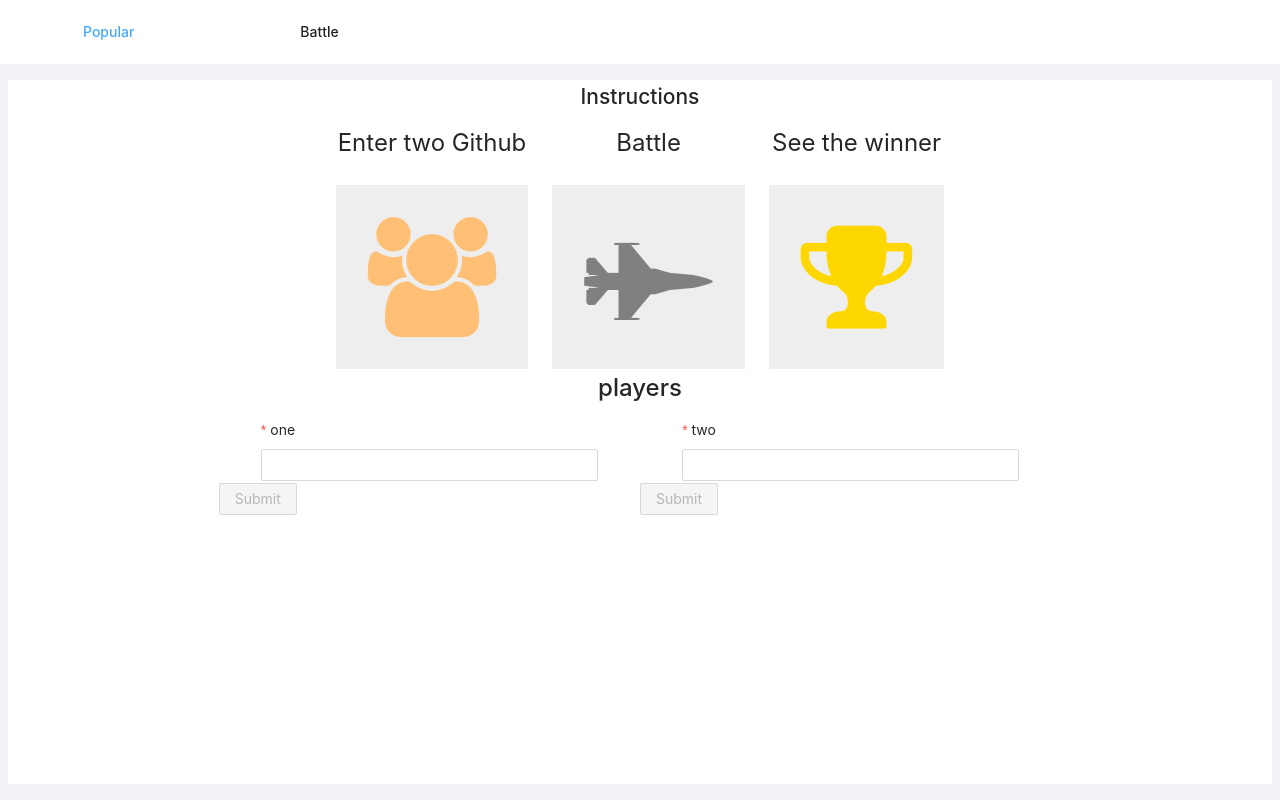
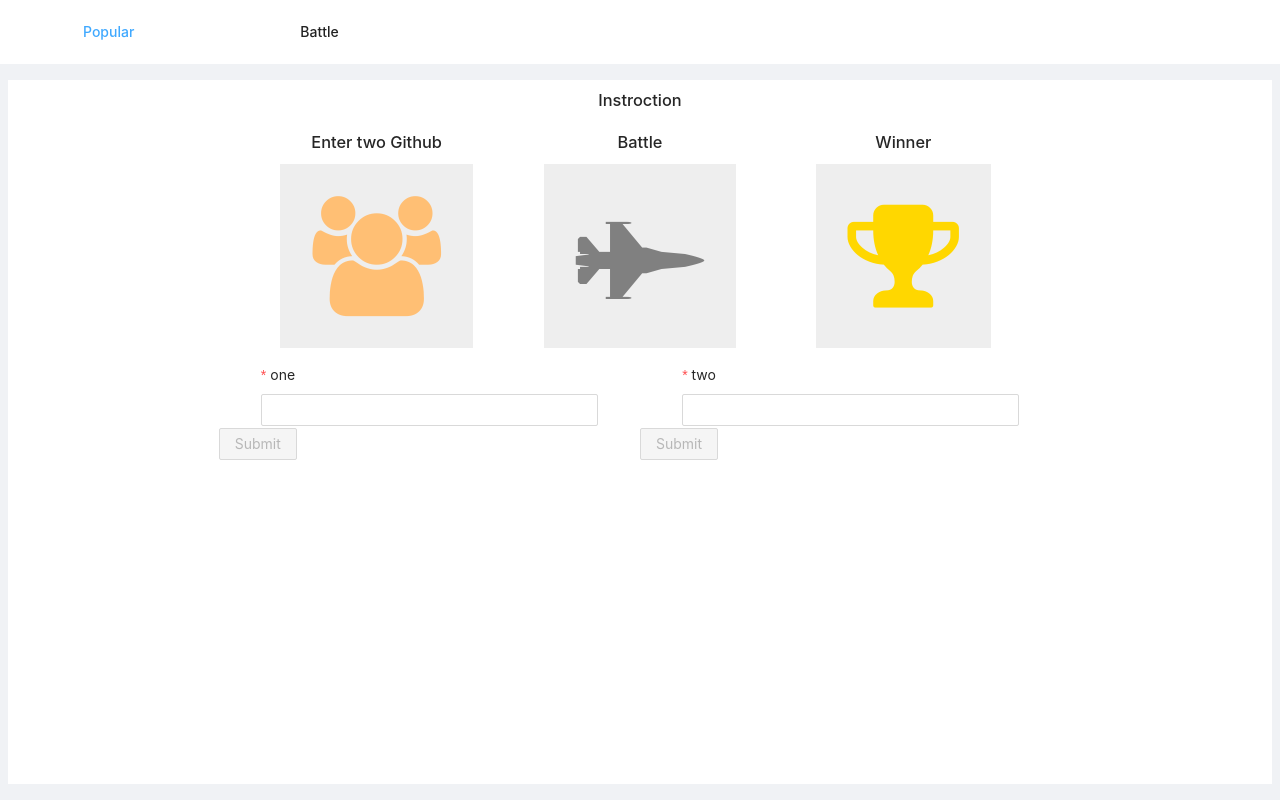
Before and after one commit to xyweizhi/github-hot, a React app: page /#/battle in a window 1280 px wide. Built offline with nearby package versions, Linux system fonts and the light colour scheme; the HTML template or start-up script is replaced by a standard one.

Commit message:
batal 抖动问题

```diff
--- a/src/components/intro.jsx
+++ b/src/components/intro.jsx
@@ -11,53 +11,56 @@ const icon = {
 
 export default function Intro() {
   return (
-    // <div className={styles.intro}>
-    //   <h1 className={styles.title}>Instroction</h1>
-    //   <Row justify="center">
-    //   <Col span={5}>
-    //     <div className={styles['intro-item']}>
-    //       <h3>Enter two Github</h3>
-    //       <UserOutlined className={styles.icon} />
-    //     </div>
-    //   </Col>
-    //   <Col span={5}>
-    //   <div className={styles['intro-item']}>
-    //       <h3>Battle</h3>
-    //       <CrownOutlined className={styles.icon} />
-    //   </div>
-    //   </Col>
-    //   <Col span={5}>
-    //   <div className={styles['intro-item']}>
-    //       <h3>Winner</h3>
-    //       <SmileOutlined className={styles.icon} />
-    //   </div>
-    //   </Col>
-    //   </Row>
-    // </div>
-    <div style={{ textAlign: 'center' }}>
-        <h2>Instructions</h2>
-        <Row type="flex" justify="center" gutter={24} >
-          <Col>
-            <p style={{ fontSize: 24 }}>Enter two Github</p>
-            <div>
+    <div className={styles.intro}>
+      <h1 className={styles.title}>Instroction</h1>
+      <Row justify="center">
+      <Col span={5}>
+        <div className={styles['intro-item']}>
+          <h3>Enter two Github</h3>
+          {/* <UserOutlined className={styles.icon} /> */}
           <i className="fa fa-users" style={{ ...icon, color: 'rgba(255,191,116)' }} />
         </div>
       </Col>
-          <Col>
-            <p style={{ fontSize: 24 }}>Battle</p>
-            <div>
+      <Col span={5}>
+      <div className={styles['intro-item']}>
+          <h3>Battle</h3>
+          {/* <CrownOutlined className={styles.icon} /> */}
           <i className="fa fa-fighter-jet" style={{ ...icon, color: 'gray' }} />
       </div>
       </Col>
-          <Col>
-            <p style={{ fontSize: 24 }}>See the winner</p>
-            <div>
+      <Col span={5}>
+      <div className={styles['intro-item']}>
+          <h3>Winner</h3>
+          {/* <SmileOutlined className={styles.icon} /> */}
           <i className="fa fa-trophy" style={{ ...icon, color: ' gold' }} />
       </div>
       </Col>
       </Row>
-        <h3 style={{ fontSize: 24 }}>players</h3>
     </div>
+    // <div style={{ textAlign: 'center' }}>
+    //     <h2>Instructions</h2>
+    //     <Row tjustify="center" gutter={24} >
+    //       <Col>
+    //         <p style={{ fontSize: 24 }}>Enter two Github</p>
+    //         <div>
+    //           <i className="fa fa-users" style={{ ...icon, color: 'rgba(255,191,116)' }} />
+    //         </div>
+    //       </Col>
+    //       <Col>
+    //         <p style={{ fontSize: 24 }}>Battle</p>
+    //         <div>
+    //           <i className="fa fa-fighter-jet" style={{ ...icon, color: 'gray' }} />
+    //         </div>
+    //       </Col>
+    //       <Col>
+    //         <p style={{ fontSize: 24 }}>See the winner</p>
+    //         <div>
+    //           <i className="fa fa-trophy" style={{ ...icon, color: ' gold' }} />
+    //         </div>
+    //       </Col>
+    //     </Row>
+    //     <h3 style={{ fontSize: 24 }}>players</h3>
+    //   </div>
   )
 }
 // class Instructions extends React.Component {
```
Lines whose indentation alone changed are shown as unchanged.
